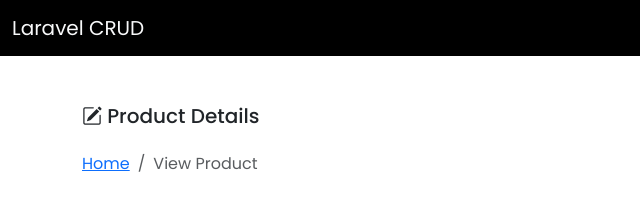
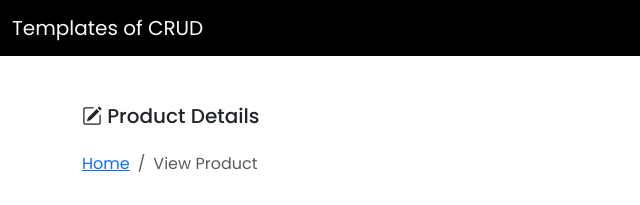
Before and after one commit to Chandru88077/Phone_Shop_Curd_FoE, a plain HTML site: page show.html in a window 1280 px wide. Shown: the top 205 px of the page, 0-640 px from the left. Drawn offline with nearby package versions, Linux system fonts and the light colour scheme.

Commit message:
Update show.html

```diff
--- a/show.html
+++ b/show.html
@@ -6,13 +6,13 @@
     <link href="https://cdn.jsdelivr.net/npm/bootstrap@5.3.3/dist/css/bootstrap.min.css" rel="stylesheet" integrity="sha384-QWTKZyjpPEjISv5WaRU9OFeRpok6YctnYmDr5pNlyT2bRjXh0JMhjY6hW+ALEwIH" crossorigin="anonymous">
     <link rel="stylesheet" href="https://cdn.jsdelivr.net/npm/bootstrap-icons@1.11.3/font/bootstrap-icons.min.css">
     <link rel="stylesheet" href="css/style.css">
-    <title>Document</title>
+    <title>Crud_Template</title>
 </head>
 <body>
 
     <nav class="navbar navbar-expand bg-black">
         <div class="container-fluid">
-            <a href="#" class="navbar-brand text-light">Laravel CRUD</a>
+            <a href="#" class="navbar-brand text-light">Templates of CRUD</a>
         </div>
     </nav>
     <!-- Container start-->
```
